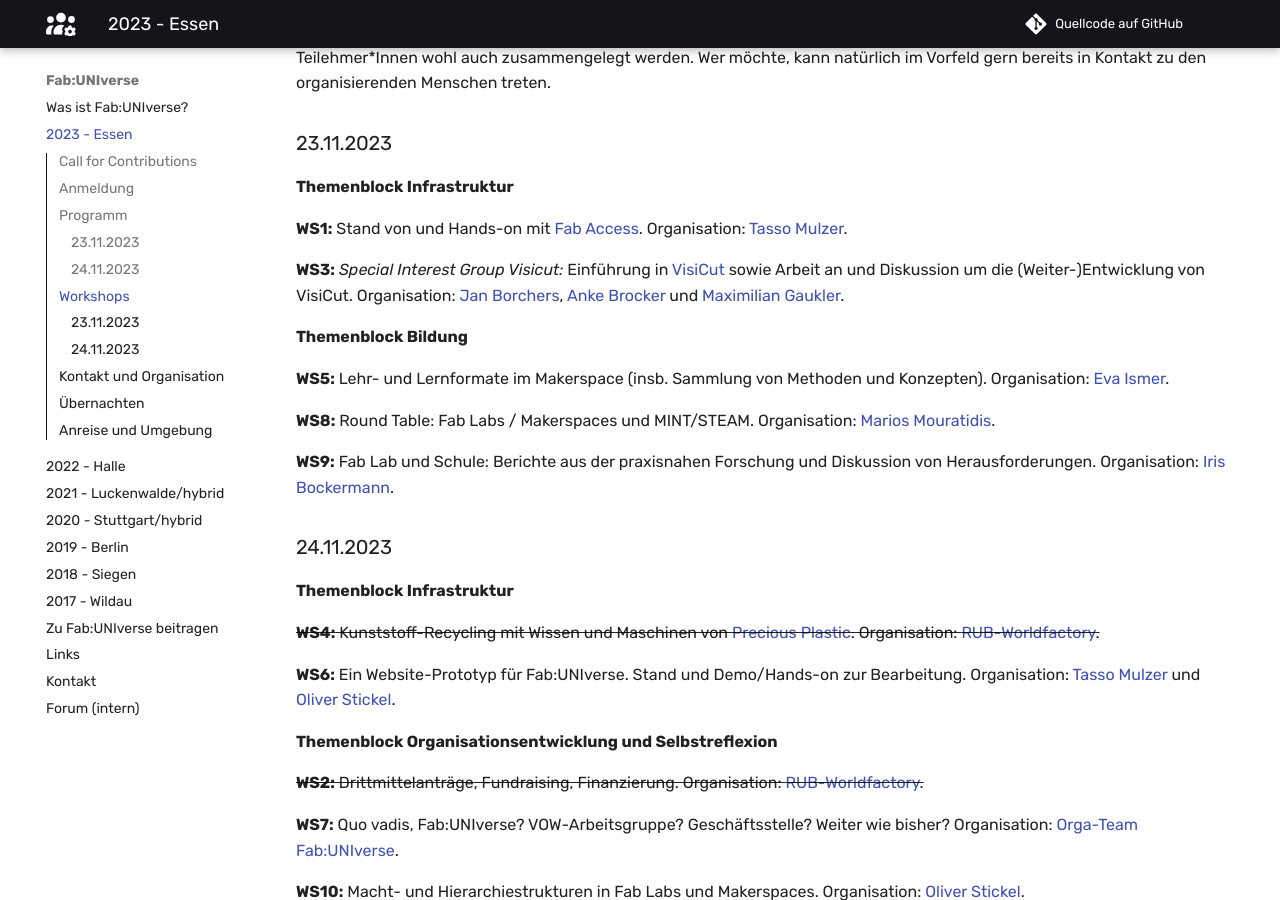
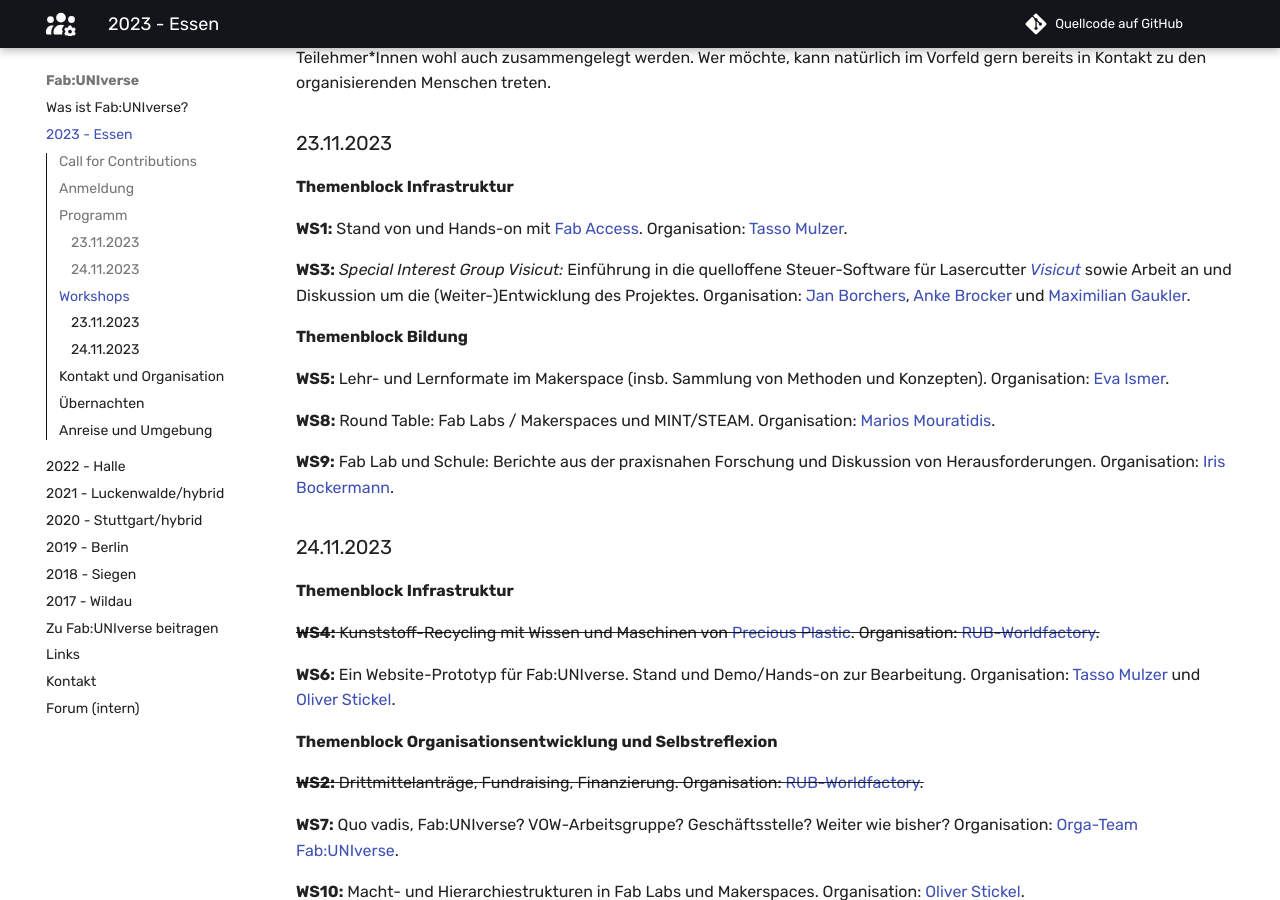
Before and after one commit to fabuniverse/website, an MkDocs documentation site: the page built from docs/2023.md, in a window 1280 px wide and 900 px high, scrolled down 1713 px. Built offline with MkDocs 1.6.1 and Material for MkDocs 9.7.7, drawn with Linux system fonts in a browser that asks for light colours; comment, search, counter and statistics services are not loaded.

Commit message:
Update 2023.md

```diff
--- a/docs/2023.md
+++ b/docs/2023.md
@@ -72,7 +72,7 @@
 
 **WS1:** Stand von und Hands-on mit [Fab Access](https://fab-access.org/). Organisation: [Tasso Mulzer](https://www.bht-berlin.de/people/detail/1487).
 
-**WS3:** *Special Interest Group Visicut:* Einführung in [VisiCut](https://visicut.org/) sowie Arbeit an und Diskussion um die (Weiter-)Entwicklung von VisiCut. Organisation: [Jan Borchers](https://hci.rwth-aachen.de/borchers), [Anke Brocker](https://hci.rwth-aachen.de/brocker) und [Maximilian Gaukler](https://www.offene-werkstaetten.org/users/profile/1076).
+**WS3:** *Special Interest Group Visicut:* Einführung in die quelloffene Steuer-Software für Lasercutter [*Visicut*](https://visicut.org/) sowie Arbeit an und Diskussion um die (Weiter-)Entwicklung des Projektes. Organisation: [Jan Borchers](https://hci.rwth-aachen.de/borchers), [Anke Brocker](https://hci.rwth-aachen.de/brocker) und [Maximilian Gaukler](https://www.offene-werkstaetten.org/users/profile/1076).
 
 
 **Themenblock Bildung**
```
